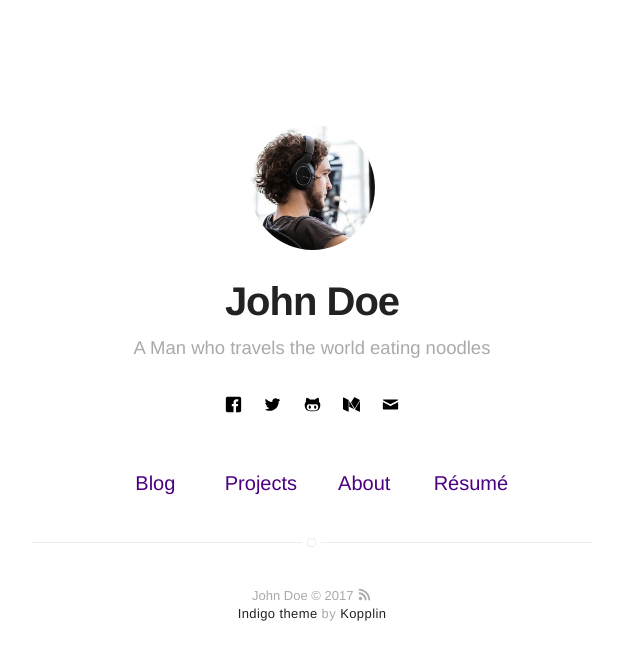
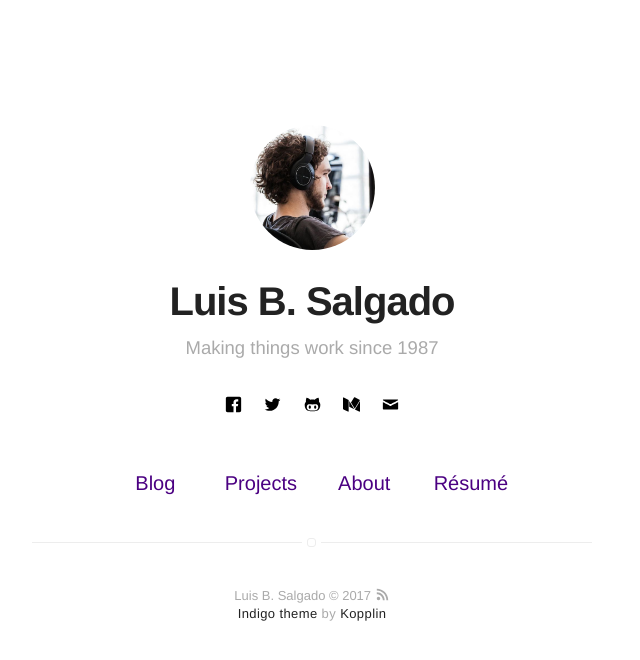
Before and after one commit to lbalddy/lbalddy.github.io, a Jekyll site: the page built from index.html, in a window 1280 px wide. Shown: the top 660 px of the page, without its empty margins (328-968 px from the left). Built offline with Jekyll 4.4.1, drawn with Linux system fonts in a browser that asks for light colours.

Commit message:
Changed config yml

```diff
--- a/_config.yml
+++ b/_config.yml
@@ -1,6 +1,6 @@
 # main text of home
-name: John Doe
-bio: A Man who travels the world eating noodles
+name: Luis B. Salgado
+bio: Making things work since 1987
 
 # twitter summary info
 description: A blog about technology and stuff related
```
